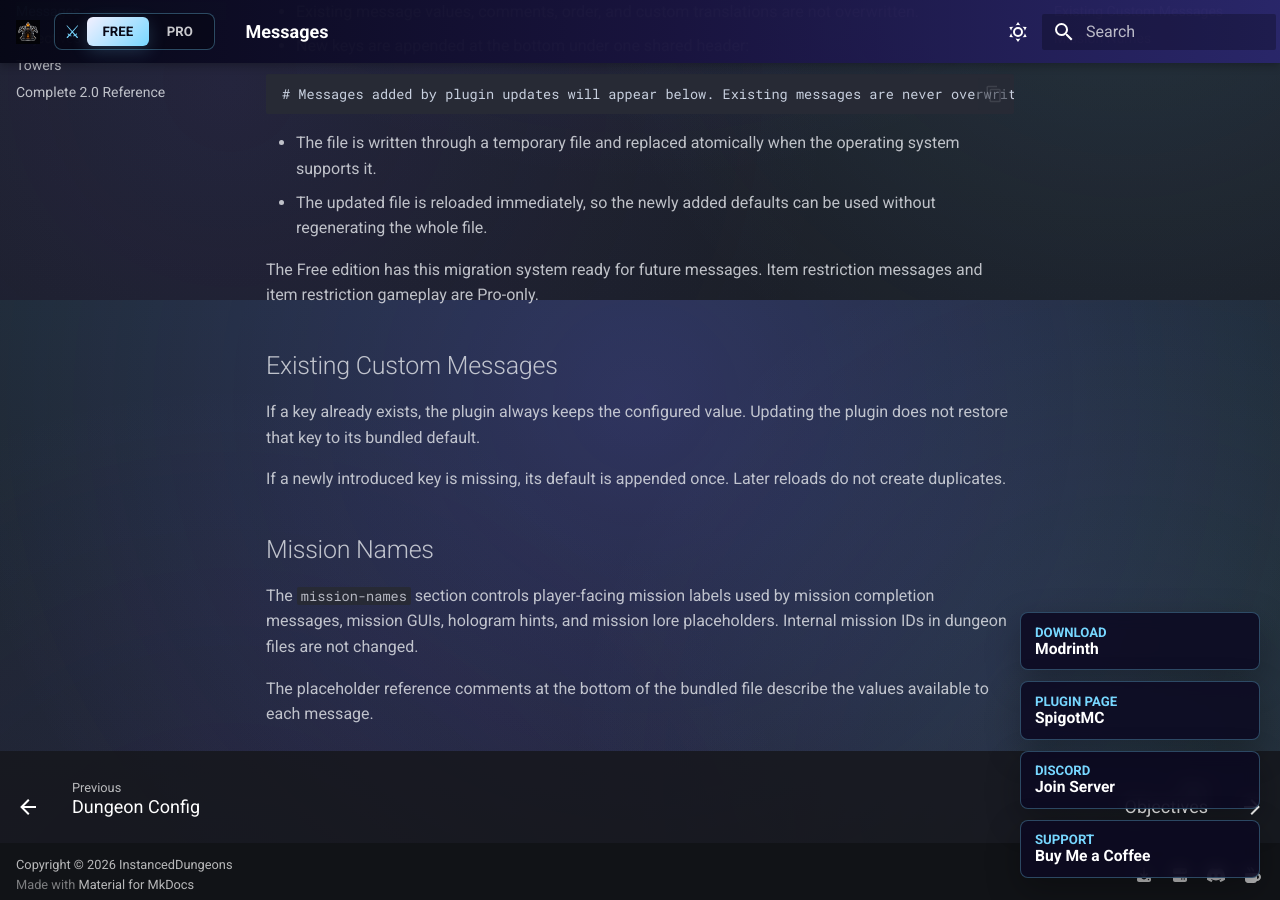
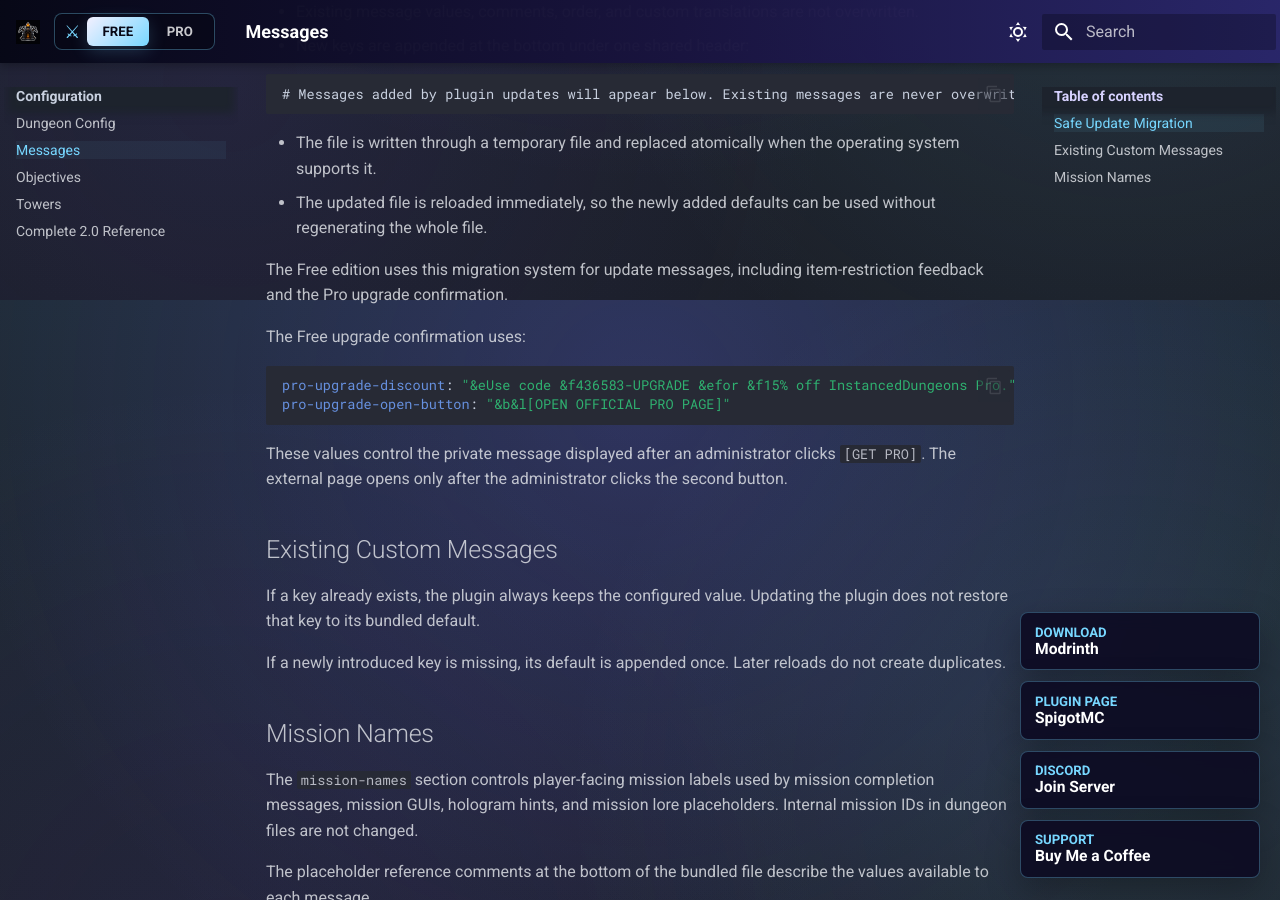
Before and after one commit to wertPL/InstancedDungeons-Docs, an MkDocs documentation site: the page built from docs/messages.md, in a window 1280 px wide and 900 px high, scrolled down 600 px. Built offline with MkDocs 1.6.1 and Material for MkDocs 9.7.7, drawn with Linux system fonts in a browser that asks for light colours.

Commit message:
Document two-step Free upgrade links

````diff
--- a/docs/messages.md
+++ b/docs/messages.md
@@ -25,7 +25,16 @@
 - The file is written through a temporary file and replaced atomically when the operating system supports it.
 - The updated file is reloaded immediately, so the newly added defaults can be used without regenerating the whole file.
 
-The Free edition has this migration system ready for future messages. Item restriction messages and item restriction gameplay are Pro-only.
+The Free edition uses this migration system for update messages, including item-restriction feedback and the Pro upgrade confirmation.
+
+The Free upgrade confirmation uses:
+
+```yaml
+pro-upgrade-discount: "&eUse code &f436583-UPGRADE &efor &f15% off InstancedDungeons Pro."
+pro-upgrade-open-button: "&b&l[OPEN OFFICIAL PRO PAGE]"
+```
+
+These values control the private message displayed after an administrator clicks `[GET PRO]`. The external page opens only after the administrator clicks the second button.
 
 ## Existing Custom Messages
 
````
Also changed, not shown: docs/version-2.1.md (+4 -0 lines).
